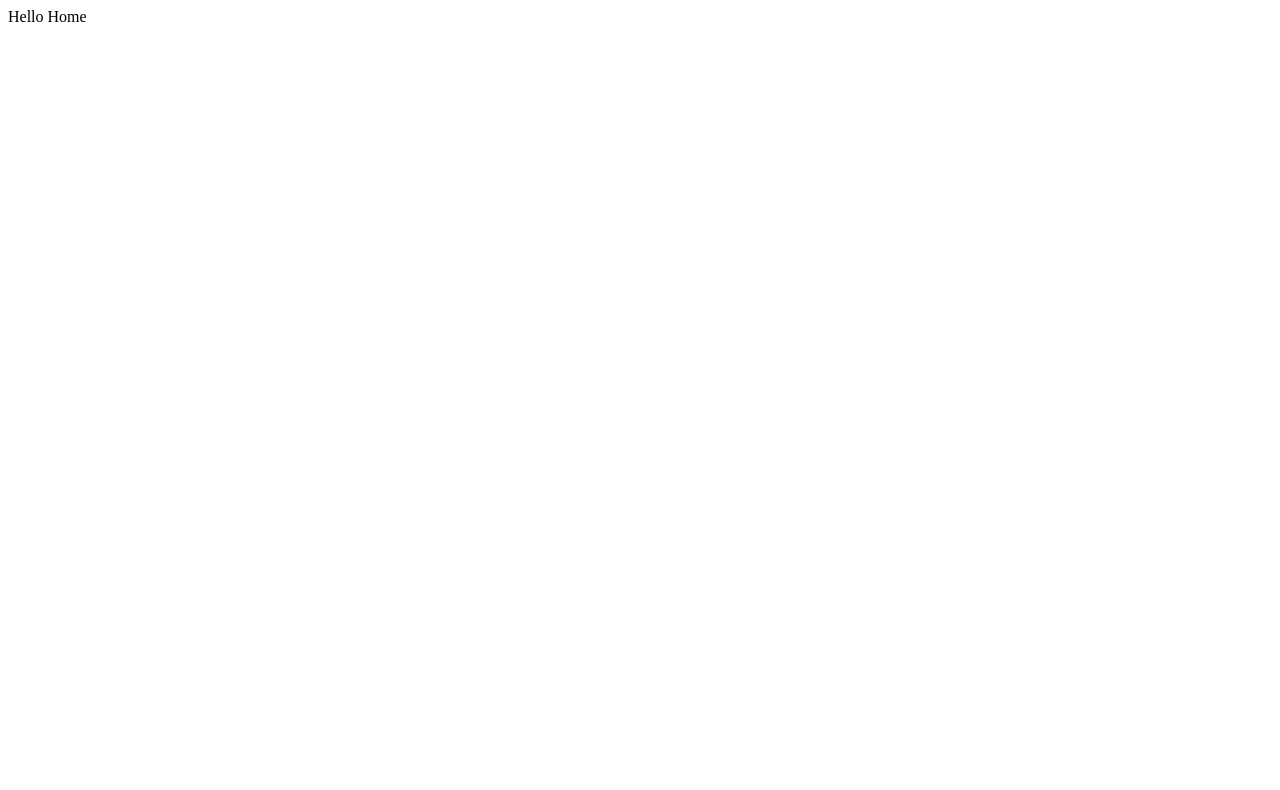
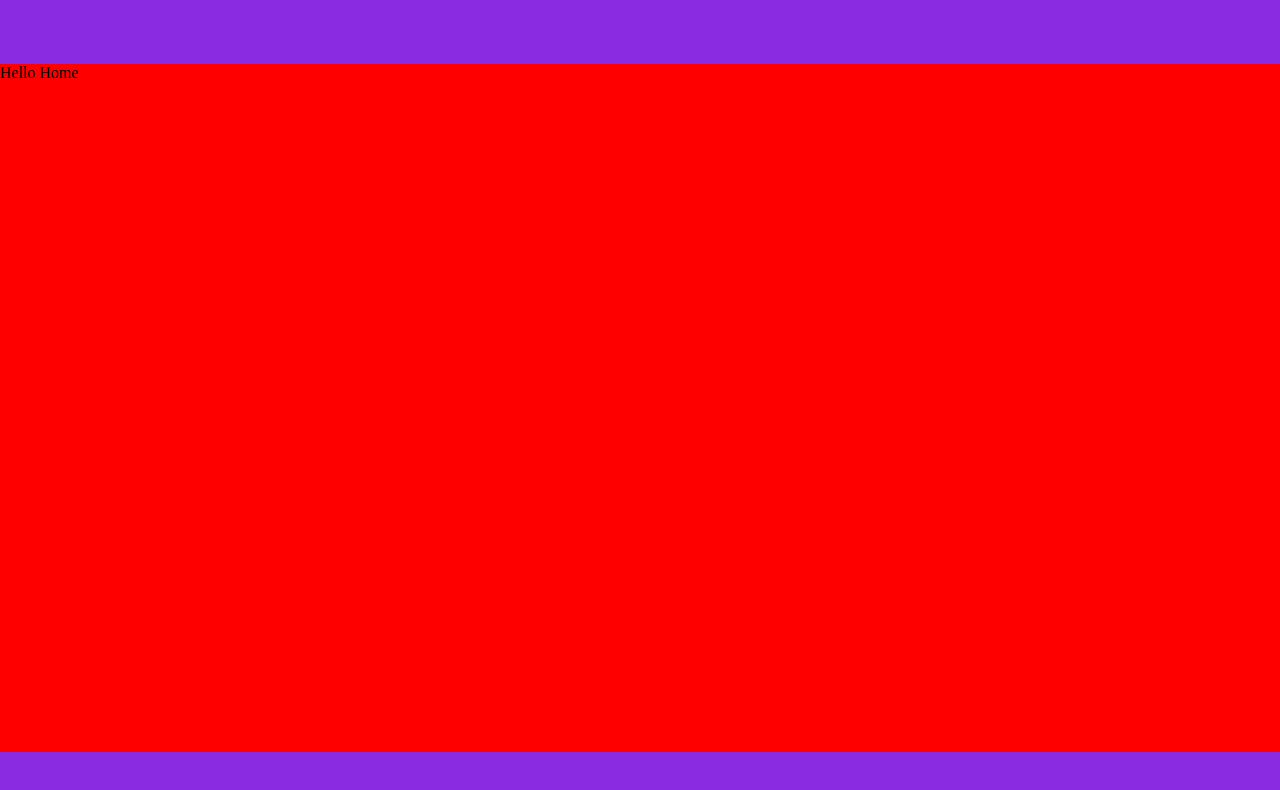
Before and after one commit to MasomCunha/masomcunhacv, a React (Create React App) app: page /homecv in a window 1280 px wide. Shown: the top 790 px of the page. Built offline with nearby package versions, Linux system fonts and the light colour scheme.

Commit message:
-create footer and header components

```diff
--- a/src/App.tsx
+++ b/src/App.tsx
@@ -1,12 +1,21 @@
-import React from 'react';
-import Routes from './routes';
+import React from "react";
 
+//components
+import Footer from "./components/Footer";
+import Header from "./components/Header";
+
+import Routes from "./routes";
+import "./style/appCV.css";
 
 function App() {
   return (
-    <div className="App">
-      <Routes />
-    </div>
+    <>
+      <Header />
+      <div className="pageContainer">
+        <Routes />
+      </div>
+      <Footer />
+    </>
   );
 }
 
--- /dev/null
+++ b/src/components/Footer.tsx
@@ -0,0 +1,10 @@
+import React from "react";
+import "../style/footerCV.css"
+
+export default function Footer(){
+    return(
+        <div className="footerCV">
+
+        </div>
+    )
+}
--- /dev/null
+++ b/src/components/Header.tsx
@@ -0,0 +1,10 @@
+import React from "react";
+import "../style/headerCV.css";
+
+export default function Header(){
+    return(
+        <div className="headerCV">
+
+        </div>
+    )
+}
--- a/src/index.tsx
+++ b/src/index.tsx
@@ -2,6 +2,7 @@ import React from 'react';
 import ReactDOM from 'react-dom/client';
 import App from './App';
 import reportWebVitals from './reportWebVitals';
+import "./style/indexCV.css";
 
 const root = ReactDOM.createRoot(
   document.getElementById('root') as HTMLElement
--- /dev/null
+++ b/src/style/appCV.css
@@ -0,0 +1,5 @@
+.pageContainer {
+    width: 100VW;
+    background-color: red;
+    height: 86vh;
+}
--- /dev/null
+++ b/src/style/footerCV.css
@@ -0,0 +1,5 @@
+.footerCV {
+    width: 100vw;
+    background-color: blueviolet;
+    height: 6vh;
+}
--- /dev/null
+++ b/src/style/headerCV.css
@@ -0,0 +1,5 @@
+.headerCV {
+    width: 100vw;
+    background-color: blueviolet;
+    height: 8vh;
+}
--- /dev/null
+++ b/src/style/indexCV.css
@@ -0,0 +1,3 @@
+body {
+    margin: 0px;
+}
```
Also changed, not shown: 1 other file (tests, documents, lock files or other folders).
